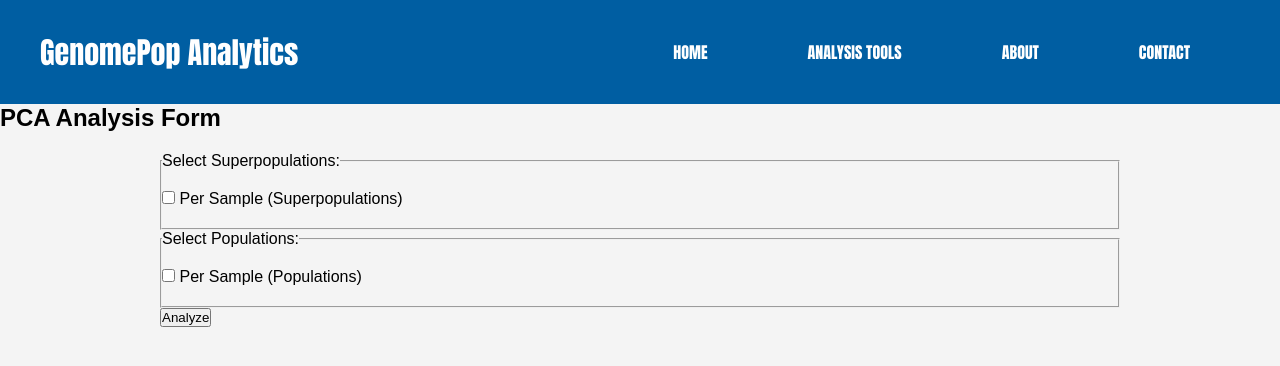
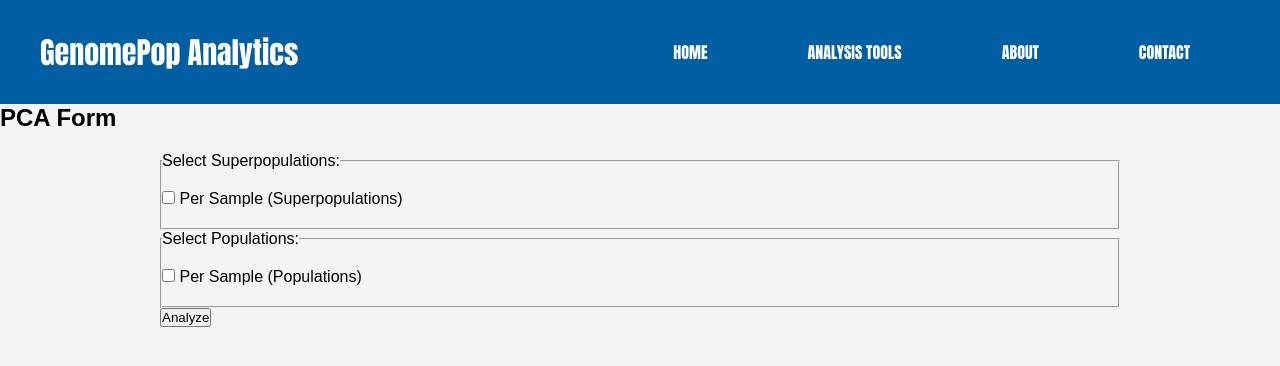
Before and after one commit to Djinho/Population-Genetics-Web-Tool, a Flask app: page /analysis_tools/pca in a window 1280 px wide. Shown: the top 366 px of the page. Run offline with Flask 3, Linux system fonts and the light colour scheme; data that the repository does not hold is empty; some libraries are stand-ins or nearby versions.

Commit message:
Update pca_form.html

```diff
--- a/app/templates/pca_form.html
+++ b/app/templates/pca_form.html
@@ -15,7 +15,7 @@
     .plot { width: 48%; }
 </style>
 
-<h2>PCA Analysis Form</h2> <!-- Heading for the form -->
+<h2>PCA Form</h2> <!-- Heading for the form -->
 <form action="{{ url_for('analyze') }}" method="POST"> <!-- Form for submitting PCA analysis requests -->
     <fieldset>
         <legend>Select Superpopulations:</legend> <!-- Fieldset for choosing superpopulations -->
```
